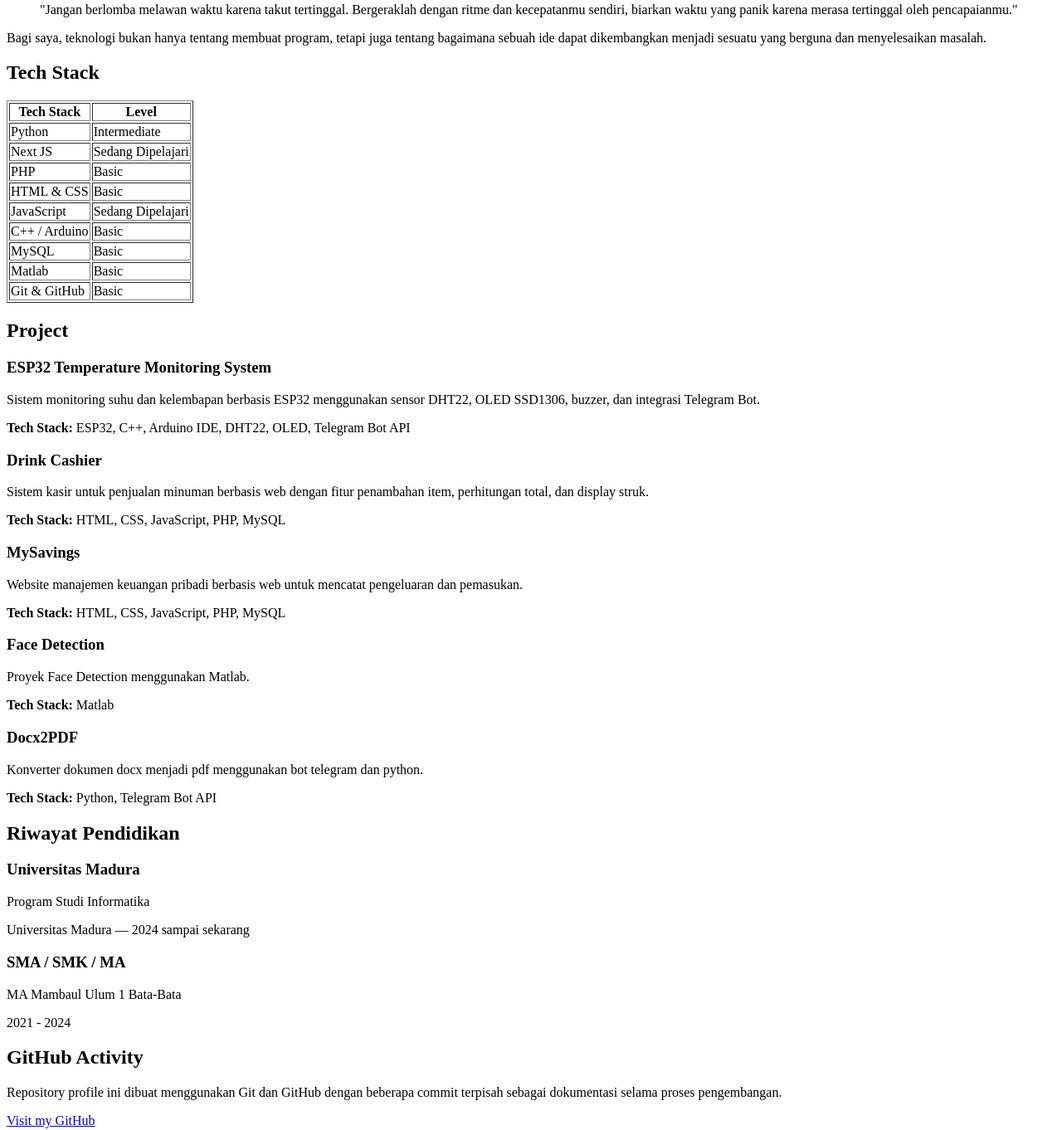
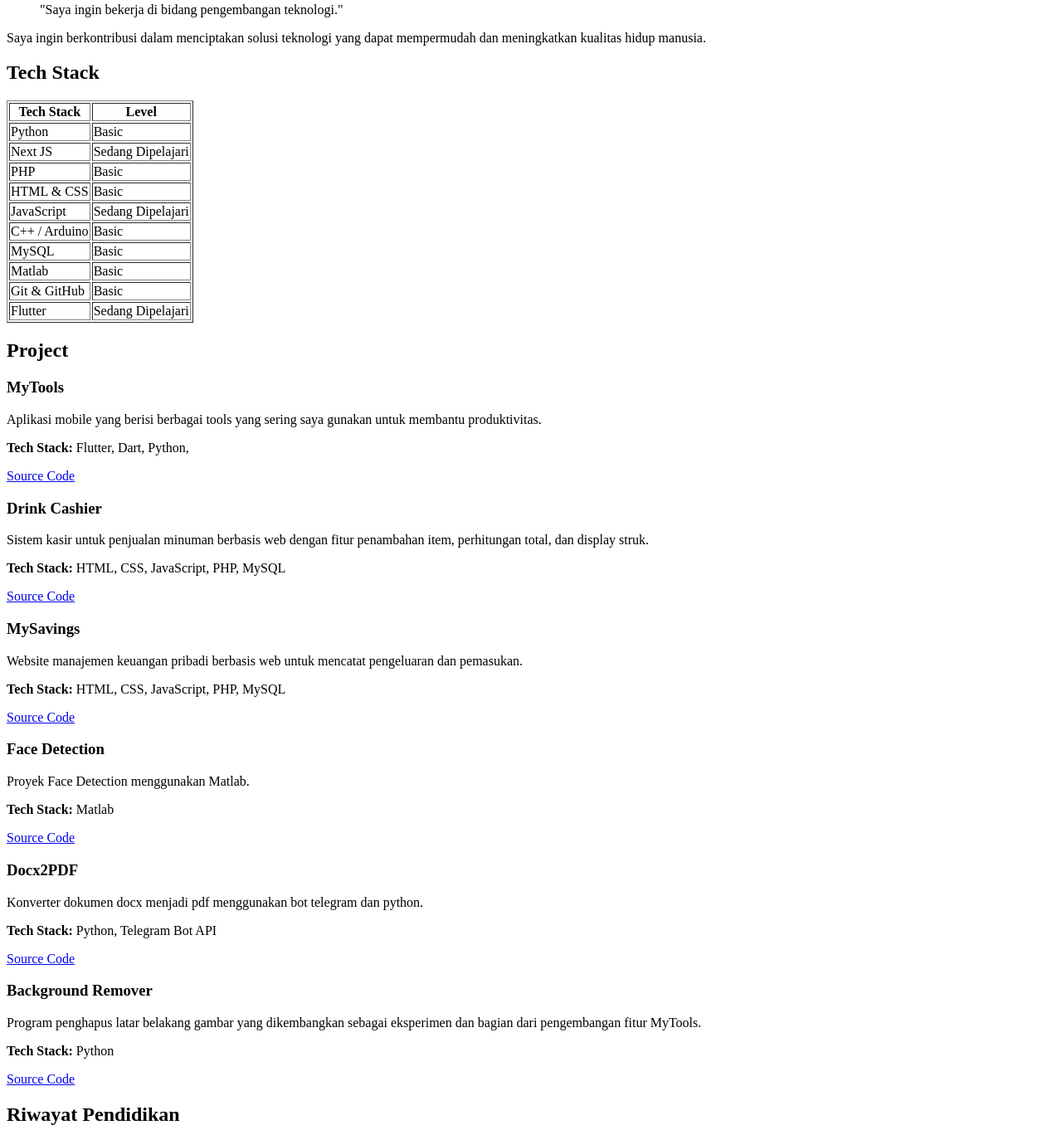
Before and after one commit to 047Rayyan/My-Profile, a plain HTML site: page biodata/index.html in a window 1280 px wide. Shown: the part 384-1746 px from the top of the page at 83% size. Drawn offline with Linux system fonts and the light colour scheme.

Commit message:
Add personal biodata and portfolio content

```diff
--- a/biodata/index.html
+++ b/biodata/index.html
@@ -12,10 +12,10 @@
 
     <!-- HEADER / HERO -->
     <header>
-        <h1>Hallo, Ich heiße Rayyan 👋</h1>
+        <h1>Hallo, ich heiße Rayyan 👋</h1>
 
         <p>
-            Saya mahasiswa Inofrmatika semester lima yang tertarik
+            Saya mahasiswa Informatika semester lima yang tertarik
             dengan Web Development, AI, Data Science, dan Pengembangan Teknologi.
         </p>
     </header>
@@ -40,15 +40,12 @@
             <h2>Motivasi Hidup</h2>
 
             <blockquote>
-                "Jangan berlomba melawan waktu karena takut tertinggal.
-                Bergeraklah dengan ritme dan kecepatanmu sendiri,
-                biarkan waktu yang panik karena merasa tertinggal oleh pencapaianmu."
+                "Saya ingin bekerja di bidang pengembangan teknologi."
             </blockquote>
 
             <p>
-                Bagi saya, teknologi bukan hanya tentang membuat program,
-                tetapi juga tentang bagaimana sebuah ide dapat dikembangkan
-                menjadi sesuatu yang berguna dan menyelesaikan masalah.
+                Saya ingin berkontribusi dalam menciptakan solusi teknologi
+                yang dapat mempermudah dan meningkatkan kualitas hidup manusia.
             </p>
         </section>
 
@@ -68,7 +65,7 @@
                 <tbody>
                     <tr>
                         <td>Python</td>
-                        <td>Intermediate</td>
+                        <td>Basic</td>
                     </tr>
 
                     <tr>
@@ -110,6 +107,11 @@
                         <td>Git & GitHub</td>
                         <td>Basic</td>
                     </tr>
+
+                    <tr>
+                        <td>Flutter</td>
+                        <td>Sedang Dipelajari</td>
+                    </tr>
                 </tbody>
             </table>
         </section>
@@ -120,18 +122,21 @@
             <h2>Project</h2>
 
             <article>
-                <h3>ESP32 Temperature Monitoring System</h3>
+                <h3>MyTools</h3>
 
                 <p>
-                    Sistem monitoring suhu dan kelembapan berbasis ESP32
-                    menggunakan sensor DHT22, OLED SSD1306, buzzer,
-                    dan integrasi Telegram Bot.
+                    Aplikasi mobile yang berisi berbagai tools yang sering
+                    saya gunakan untuk membantu produktivitas.
                 </p>
 
                 <p>
                     <strong>Tech Stack:</strong>
-                    ESP32, C++, Arduino IDE, DHT22, OLED, Telegram Bot API
+                    Flutter, Dart, Python,
                 </p>
+
+                <a href="https://github.com/yannkovalskia/MyTools" target="_blank" rel="noopener noreferrer">
+                    Source Code
+                </a>
             </article>
 
 
@@ -147,6 +152,10 @@
                     <strong>Tech Stack:</strong>
                     HTML, CSS, JavaScript, PHP, MySQL
                 </p>
+
+                <a href="https://github.com/yannkovalskia/drink-cashier-v4.0" target="_blank" rel="noopener noreferrer">
+                    Source Code
+                </a>
             </article>
 
             <article>
@@ -161,6 +170,10 @@
                     <strong>Tech Stack:</strong>
                     HTML, CSS, JavaScript, PHP, MySQL
                 </p>
+
+                <a href="https://github.com/yannkovalskia/MySavings" target="_blank" rel="noopener noreferrer">
+                    Source Code
+                </a>
             </article>
 
             <article>
@@ -174,6 +187,10 @@
                     <strong>Tech Stack:</strong>
                     Matlab
                 </p>
+
+                <a href="https://github.com/yannkovalskia/FaceDetection" target="_blank" rel="noopener noreferrer">
+                    Source Code
+                </a>
             </article>
 
             <article>
@@ -187,6 +204,29 @@
                     <strong>Tech Stack:</strong>
                     Python, Telegram Bot API
                 </p>
+
+                <a href="https://github.com/yannkovalskia/Docx2pdf_converter_bot" target="_blank"
+                    rel="noopener noreferrer">
+                    Source Code
+                </a>
+            </article>
+
+            <article>
+                <h3>Background Remover</h3>
+
+                <p>
+                    Program penghapus latar belakang gambar yang dikembangkan
+                    sebagai eksperimen dan bagian dari pengembangan fitur MyTools.
+                </p>
+
+                <p>
+                    <strong>Tech Stack:</strong>
+                    Python
+                </p>
+
+                <a href="https://github.com/yannkovalskia/removebg" target="_blank" rel="noopener noreferrer">
+                    Source Code
+                </a>
             </article>
         </section>
 
@@ -228,7 +268,7 @@
             <p>
                 Repository profile ini dibuat menggunakan Git dan GitHub
                 dengan beberapa commit terpisah sebagai dokumentasi
-                selama proses pengembangan.
+                selama proses development.
             </p>
 
             <a href="https://github.com/047Rayyan" target="_blank" rel="noopener noreferrer">
@@ -270,13 +310,6 @@
             </p>
 
             <p>
-                WhatsApp:
-                <a href="https://wa.me/085785866641" target="_blank" rel="noopener noreferrer">
-                    0857-8586-6641
-                </a>
-            </p>
-
-            <p>
                 Tiktok:
                 <a href="https://www.tiktok.com/@rayyan_n_nya_nextjs" target="_blank" rel="noopener noreferrer">
                     @rayyan_n_nya_nextjs
@@ -289,9 +322,17 @@
 
     <footer>
         <p>
-            &copy; 2026 Rayyan.
-            Dibuat Untuk Praktikum Pemrograman Berbasis Platform.
+            &copy; 2026 Dibuat dengan ❤️ oleh 047_Rayyan - P1 Pemrograman Platform
         </p>
+
+        <a href="#" target="_blank">
+            Video Praktikum
+        </a>
+
+        <a href="https://github.com/047Rayyan/My-Profile" target="_blank" rel="noopener noreferrer">
+            My-Profile
+        </a>
+
     </footer>
 
 </body>
```
